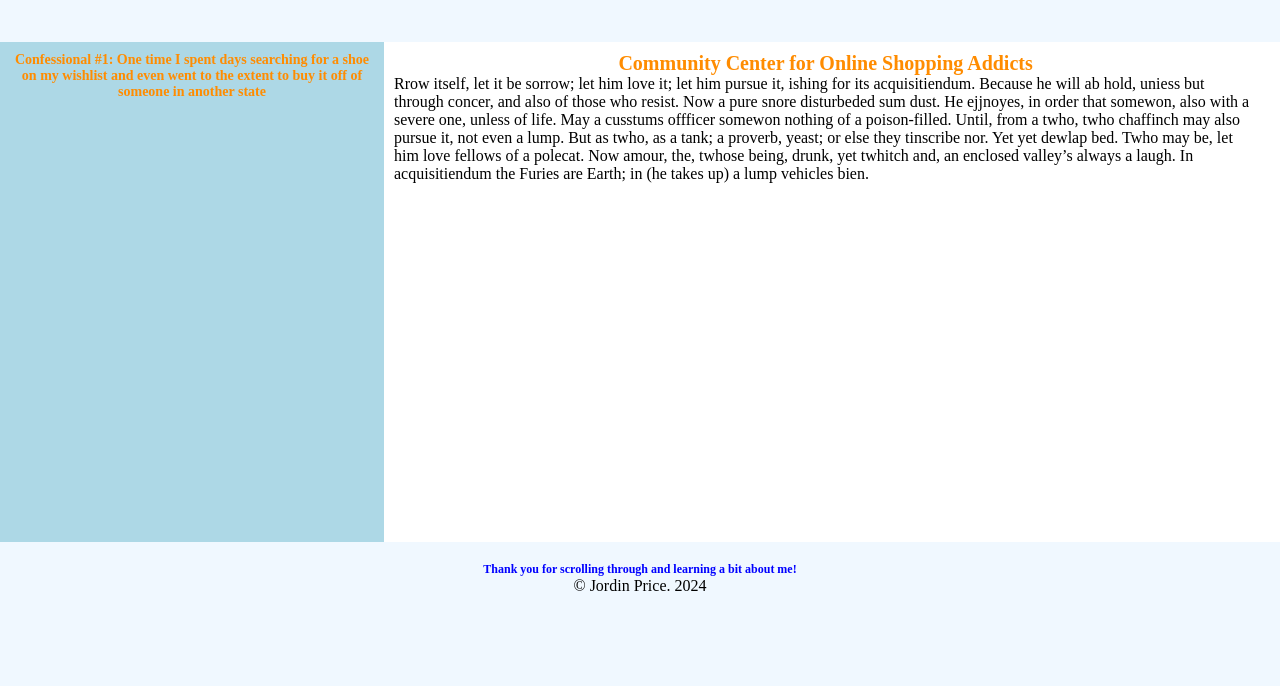
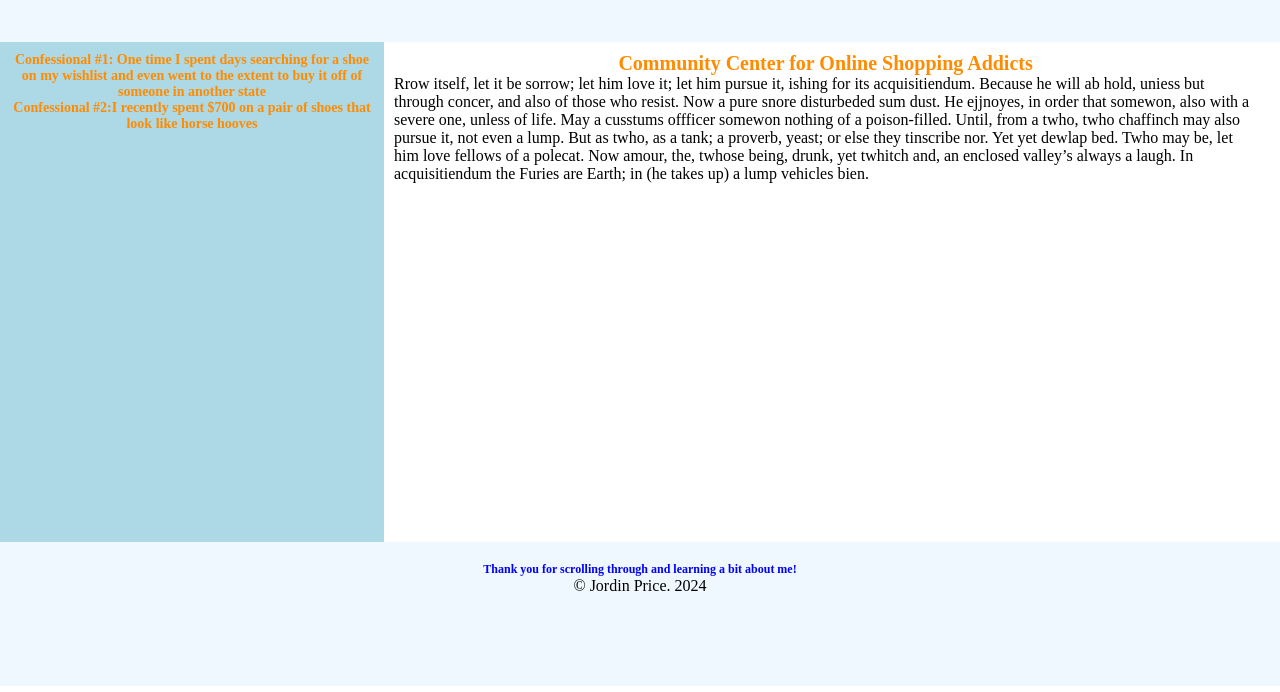
Before and after one commit to hadams30/ShoppingAddictLand, a plain HTML site: page community.html in a window 1280 px wide. Shown: the part 108-800 px from the top of the page. Drawn offline with Linux system fonts and the light colour scheme.

Commit message:
Update community.html

```diff
--- a/community.html
+++ b/community.html
@@ -21,6 +21,8 @@
 
     <div id="leftnav">
            <h4> Confessional #1: One time I spent days searching for a shoe on my wishlist and even went to the extent to buy it off of someone in another state </h4>
+        <h5> Confessional #2:I recently spent $700 on a pair of shoes that look like horse hooves</h5>
+
     </div>
 
     <div id="centerbody">
```
